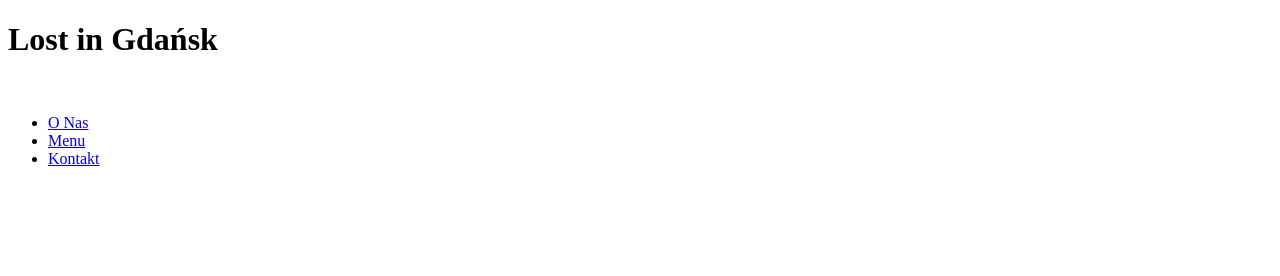
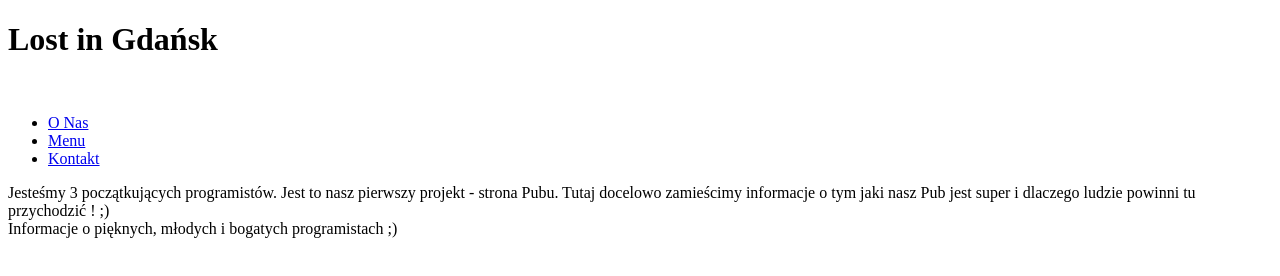
Before and after one commit to wojteklop/gitgit, a plain HTML site: page index.html in a window 1280 px wide. Drawn offline with Linux system fonts and the light colour scheme.

Commit message:
Dodaje treśćHTML

```diff
--- a/index.html
+++ b/index.html
@@ -7,20 +7,21 @@
 
     </head>
     <body>
+
     <h1>Lost in Gdańsk</h1><br>
-        <section>
+<section>
 <nav>
     <ul>
-
-<li><a href="link">O Nas</a></li>
-<li><a href="link">Menu</a></li>
-<li><a href="link">Kontakt</a></li>
-
+        <li><a href="link">O Nas</a></li>
+        <li><a href="link">Menu</a></li>
+        <li><a href="link">Kontakt</a></li>
     </ul>
 </nav>
 </section>
 
         <div name=tekst>
+            Jesteśmy 3 początkujących programistów. Jest to nasz pierwszy projekt - strona Pubu. Tutaj docelowo zamieścimy informacje o tym jaki nasz Pub jest super i dlaczego ludzie powinni tu przychodzić ! ;)
+        </div>
 
 
 
@@ -29,5 +30,7 @@
 
 
     <footer>
-
+        <div name=tekststopa>
+            Informacje o pięknych, młodych i bogatych programistach ;)
+        </div>
     </footer>
```
